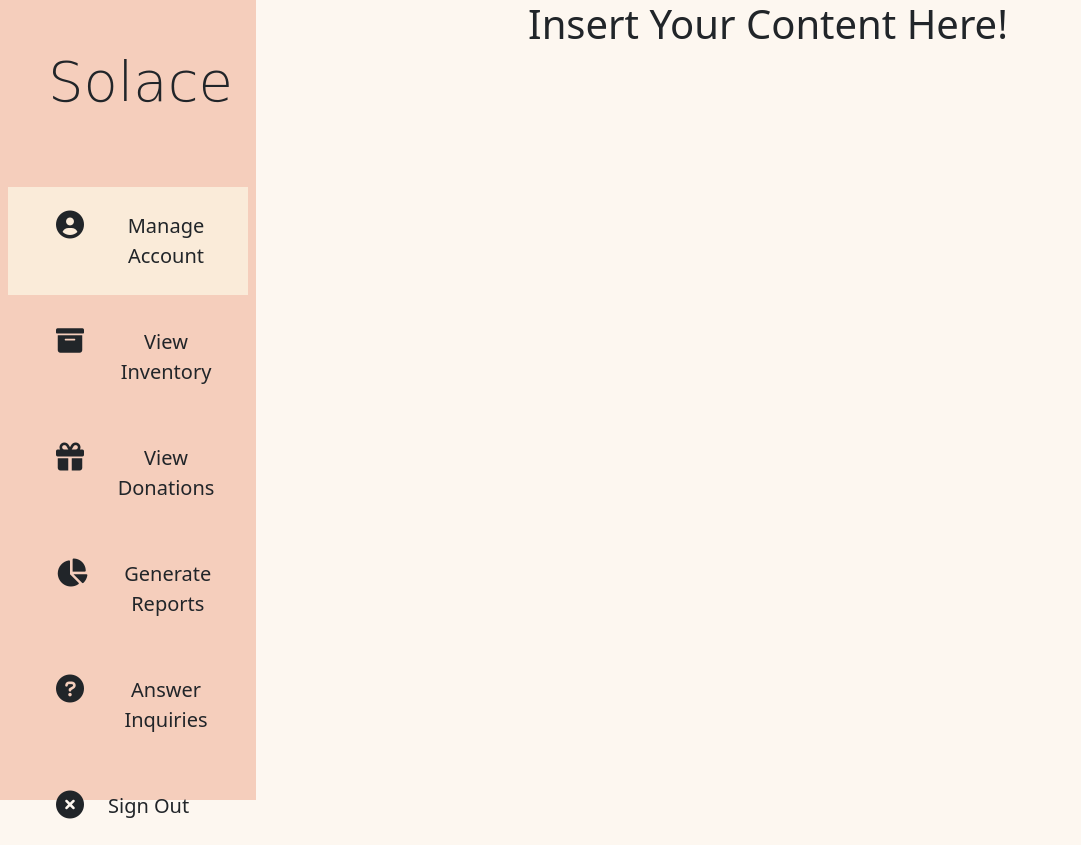
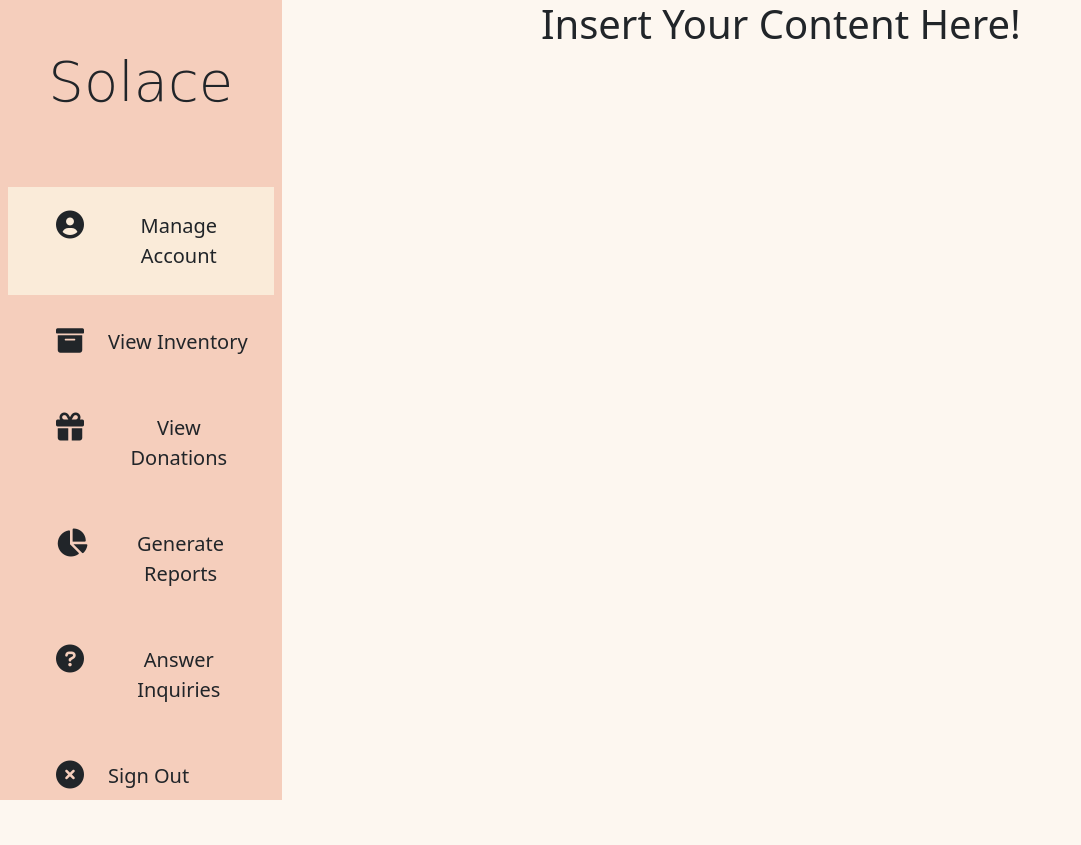
Before and after one commit to whale213/solace, a Python web app: template solace/app/templates/staff_base_eg.html in a window 1280 px wide. Shown: the whole page, without its empty margins (0-1081 px from the left). After the commit the page ends 800 px from the top, so only its background shows below. Run offline with Jinja, Linux system fonts and the light colour scheme; the template is opened without the code that fills it, so the values that code supplies are empty; some libraries are stand-ins or nearby versions; some web fonts are replaced.

Commit message:
Fixed Staff Nav Template

```diff
--- a/solace/app/static/staff_nav.css
+++ b/solace/app/static/staff_nav.css
@@ -20,11 +20,13 @@
     font-family: 'Send Flowers', cursive;
 }
 
+.side-nav { position: fixed; }
+
+.left-22 { margin-left: 22%; }
+
 .vh-100 { height: 100vh; }
 
-.width-20 { width: 20%; }
-
-.width-80 { width: 80%; }
+.width-22 { width: 22%; }
 
 .nav-item:hover { background-color: var(--theme-light-cream);}
 
--- a/solace/app/templates/includes/_staff_base.html
+++ b/solace/app/templates/includes/_staff_base.html
@@ -20,7 +20,7 @@
 </head>
 <body>
     <div class="d-flex flex-wrap" id="flexbox">
-        <div class="width-20 bg-theme-1 vh-100">
+        <div class="width-22 bg-theme-1 vh-100 side-nav">
             <ul class="list-unstyled fs-5 text-center">
                 <li class="p-5">
                     <p class="display-4 logo-font">Solace</p>
@@ -51,15 +51,15 @@
                 </li>
             </ul>
         </div>
-        <div class="width-80">
+        <div class="w-100 left-22">
             {% block content %}
             {% endblock %}
         </div>
     </div>
     {% block scripts %}
-    <script src="https://code.jquery.com/jquery-3.2.1.slim.min.js" integrity="sha384-KJ3o2DKtIkvYIK3UENzmM7KCkRr/rE9/Qpg6aAZGJwFDMVNA/GpGFF93hXpG5KkN" crossorigin="anonymous"></script>
-    <script src="https://cdn.jsdelivr.net/npm/popper.js@1.12.9/dist/umd/popper.min.js" integrity="sha384-ApNbgh9B+Y1QKtv3Rn7W3mgPxhU9K/ScQsAP7hUibX39j7fakFPskvXusvfa0b4Q" crossorigin="anonymous"></script>
-    <script src="https://cdn.jsdelivr.net/npm/bootstrap@4.0.0/dist/js/bootstrap.min.js" integrity="sha384-JZR6Spejh4U02d8jOt6vLEHfe/JQGiRRSQQxSfFWpi1MquVdAyjUar5+76PVCmYl" crossorigin="anonymous"></script>
+        <script src="https://cdn.jsdelivr.net/npm/bootstrap@5.3.0-alpha1/dist/js/bootstrap.bundle.min.js"
+        integrity="sha384-w76AqPfDkMBDXo30jS1Sgez6pr3x5MlQ1ZAGC+nuZB+EYdgRZgiwxhTBTkF7CXvN" crossorigin="anonymous">
+        </script>
     {% endblock %}
 </body>
 </html>
```
